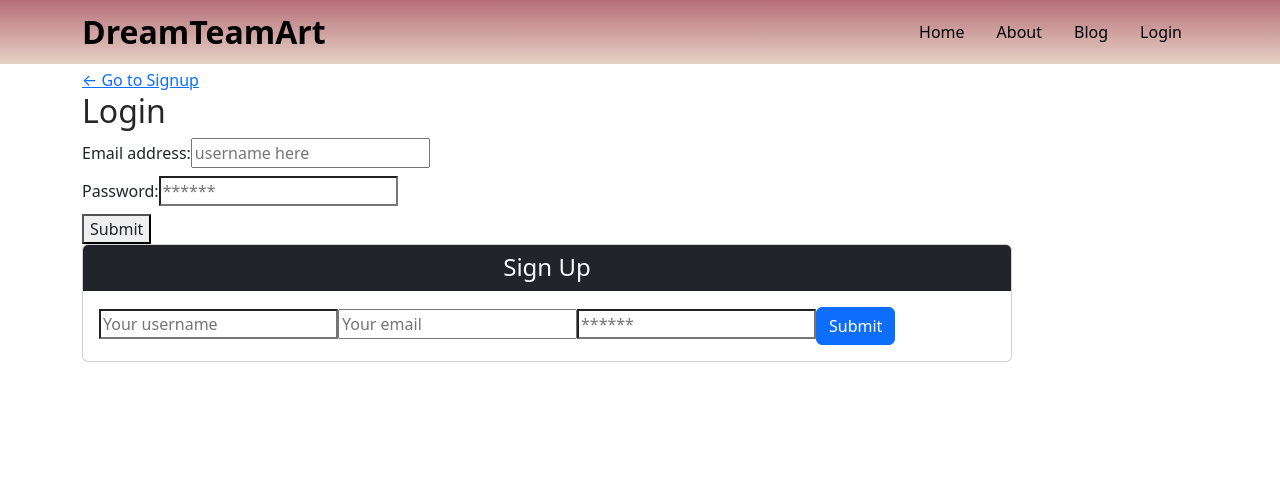
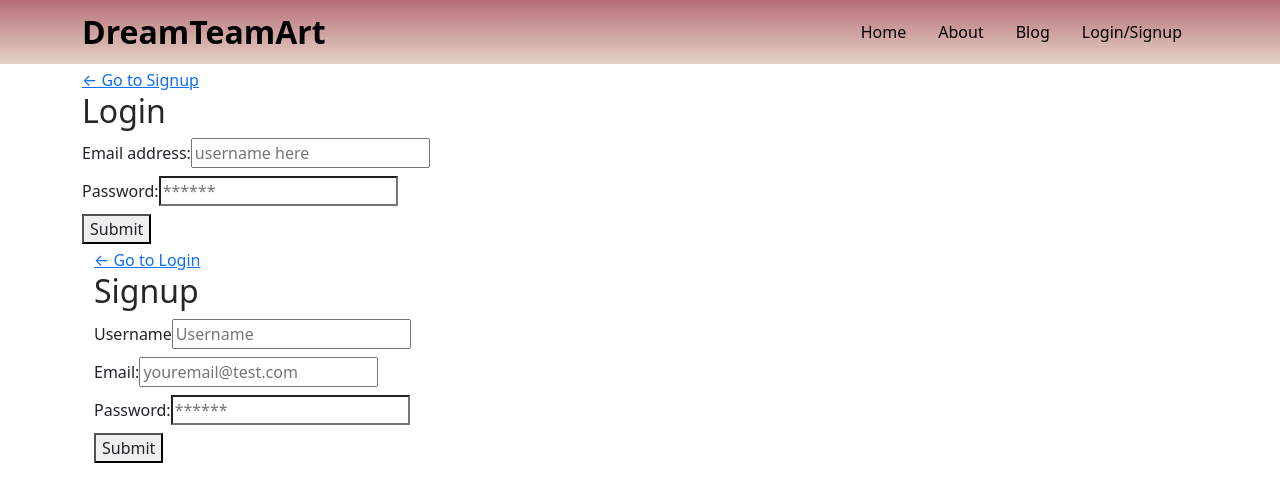
Before and after one commit to Skyw41k3r/project-3, a React (Create React App) app in the folder client/: page /Login in a window 1280 px wide. Shown: the top 502 px of the page. Built offline with nearby package versions, Linux system fonts and the light colour scheme.

Commit message:
fixing signup to look the same as login

```diff
--- a/client/src/components/NavBar.js
+++ b/client/src/components/NavBar.js
@@ -24,7 +24,7 @@ export default function NavBar() {
               <Link to="/Blog" style={{ textDecoration: 'none' }}>Blog</Link>
             </li>
             <li>
-              <Link to="/Login" style={{textDecoration: 'none'}}>Login</Link>
+              <Link to="/Login" style={{textDecoration: 'none'}}>Login/Signup</Link>
             </li>
           </ul>
           </nav>
--- a/client/src/components/SignupForms.js
+++ b/client/src/components/SignupForms.js
@@ -1,100 +1,76 @@
 import React, { useState } from 'react';
 import { Link } from 'react-router-dom';
-
 import { useMutation } from '@apollo/client';
+import Auth from '../utils/auth';
 import { ADD_USER } from '../utils/mutations';
 
-import Auth from '../utils/auth';
+function Signup(props) {
+  const [formState, setFormState] = useState({ email: '', password: '', username: '', });
+  const [addUser] = useMutation(ADD_USER);
 
-const Signup = () => {
-  const [formState, setFormState] = useState({
-    username: '',
-    email: '',
-    password: '',
+  const handleFormSubmit = async (event) => {
+    event.preventDefault();
+    const mutationResponse = await addUser({
+      variables: {
+        email: formState.email,
+        password: formState.password,
+        username: formState.username,
+      },
     });
-  const [addUser, { error, data }] = useMutation(ADD_USER);
+    const token = mutationResponse.data.addUser.token;
+    Auth.login(token);
+  };
 
   const handleChange = (event) => {
     const { name, value } = event.target;
-
     setFormState({
       ...formState,
       [name]: value,
     });
   };
 
-  const handleFormSubmit = async (event) => {
-    event.preventDefault();
-    console.log(formState);
+  return (
+    <div className="container my-1">
+      <Link to="/login">← Go to Login</Link>
 
-    try {
-      const { data } = await addUser({
-        variables: { ...formState },
-      });
-
-      Auth.login(data.addUser.token);
-    } catch (e) {
-      console.error(e);
-    }
-  };
-
-  return (
-    <main className="flex-row justify-center mb-4">
-      <div className="col-12 col-lg-10">
-        <div className="card">
-          <h4 className="card-header bg-dark text-light p-2">Sign Up</h4>
-          <div className="card-body">
-            {data ? (
-              <p>
-                Success! You may now head{' '}
-                <Link to="/">back to the homepage.</Link>
-              </p>
-            ) : (
+      <h2>Signup</h2>
       <form onSubmit={handleFormSubmit}>
+        <div className="flex-row space-between my-2">
+          <label htmlFor="username">Username</label>
           <input
-                  className="form-input"
-                  placeholder="Your username"
+            placeholder="Username"
             name="username"
-                  type="text"
-                  value={formState.name}
+            type="username"
+            id="username"
             onChange={handleChange}
           />
+        </div>
+        <div className="flex-row space-between my-2">
+          <label htmlFor="email">Email:</label>
           <input
-                  className="form-input"
-                  placeholder="Your email"
+            placeholder="youremail@test.com"
             name="email"
             type="email"
-                  value={formState.email}
+            id="email"
             onChange={handleChange}
           />
+        </div>
+        <div className="flex-row space-between my-2">
+          <label htmlFor="pwd">Password:</label>
           <input
-                  className="form-input"
             placeholder="******"
             name="password"
             type="password"
-                  value={formState.password}
+            id="pwd"
             onChange={handleChange}
           />
-                <button
-                  className="btn btn-block btn-primary"
-                  style={{ cursor: 'pointer' }}
-                  type="submit"
-                >
-                  Submit
-                </button>
+        </div>
+        <div className="flex-row flex-end">
+          <button type="submit">Submit</button>
+        </div>
       </form>
-            )}
-
-            {error && (
-              <div className="my-3 p-3 bg-danger text-white">
-                {error.message}
     </div>
-            )}
-          </div>
-        </div>
-      </div>
-    </main>
   );
-};
+}
 
 export default Signup;
```
Lines whose indentation alone changed are shown as unchanged.
